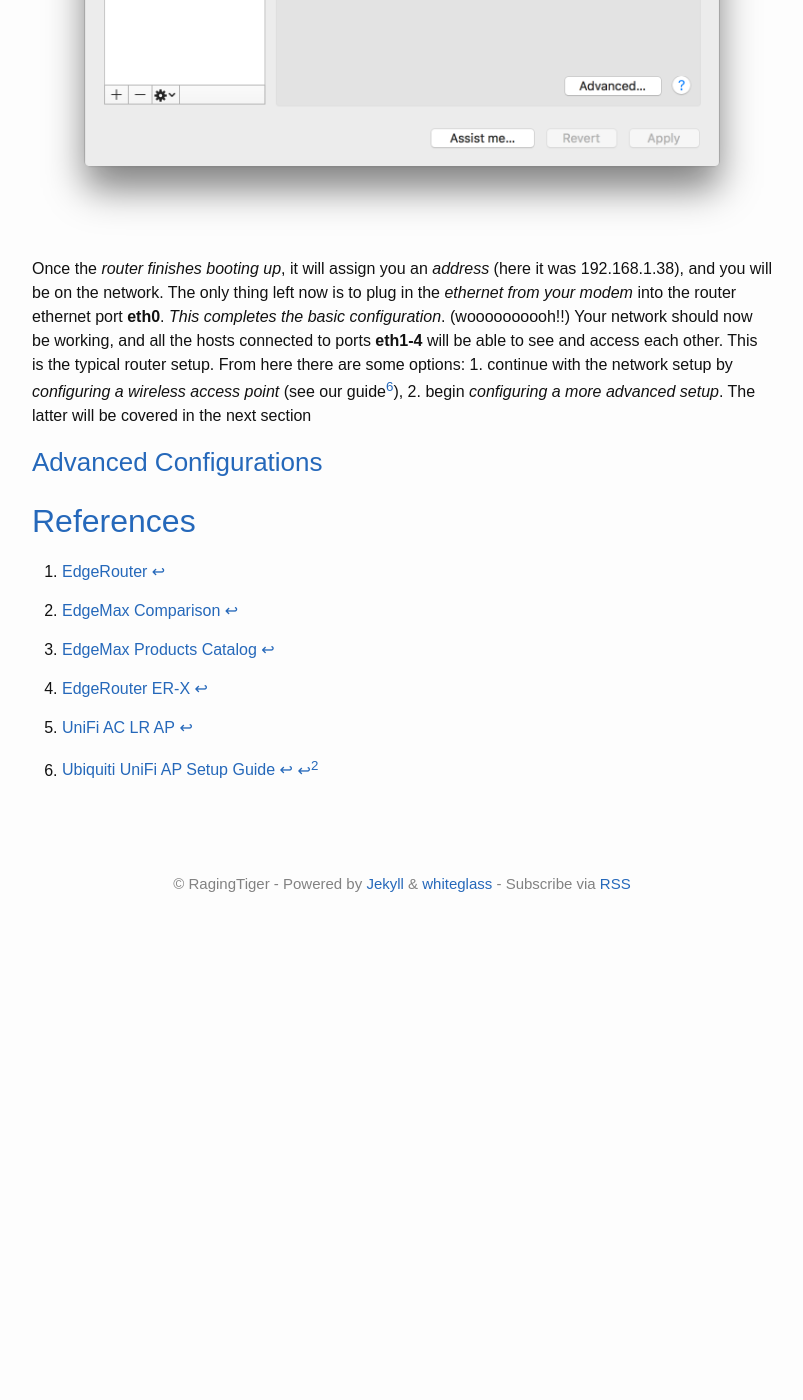
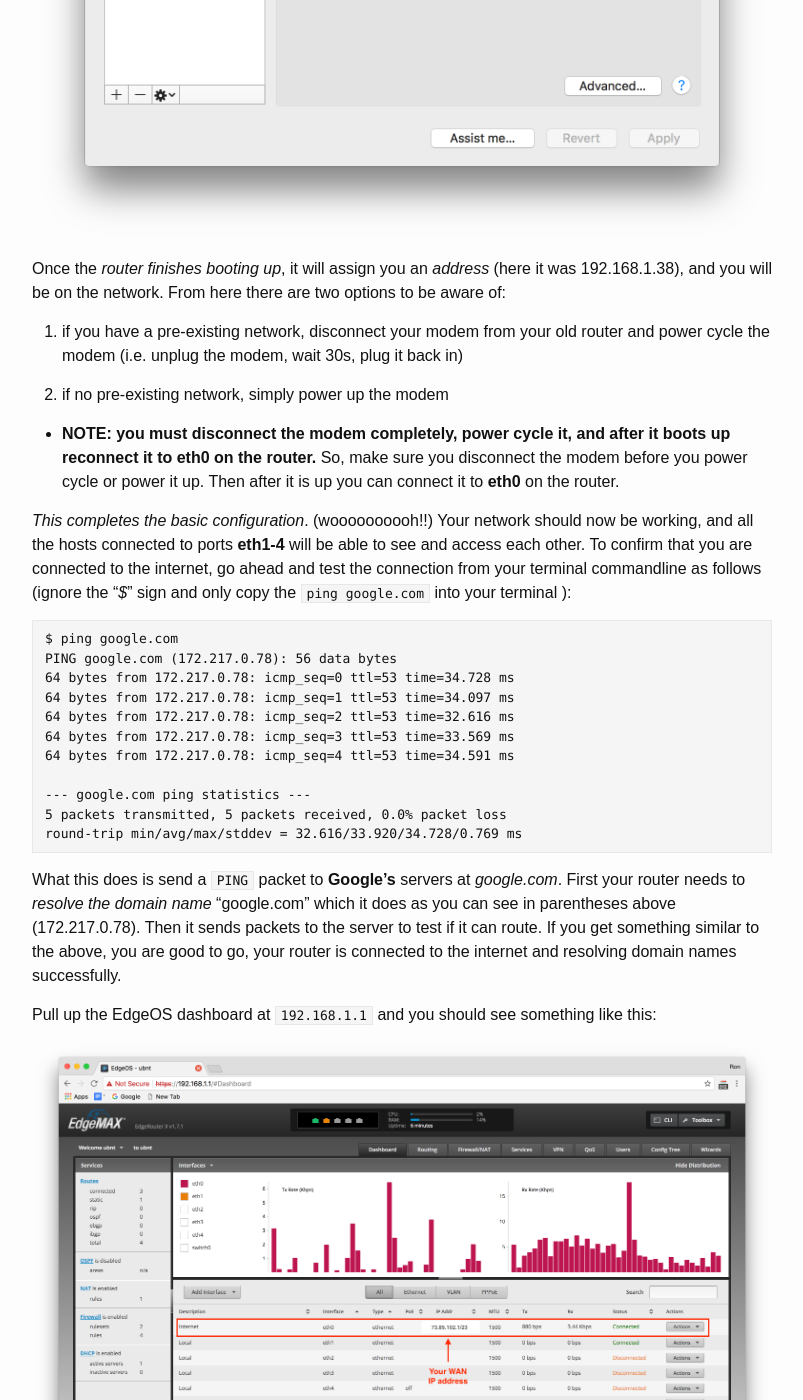
Before and after one commit to RagingTiger/RagingTiger.github.io, a Jekyll site: the page built from _posts/2018-04-29-ubq-erx-router-setup.md, in a window 1280 px wide and 1400 px high, scrolled down 9373 px. Shown: the whole window, without its empty margins (238-1041 px from the left). Built offline with Jekyll 4.4.1, drawn with Linux system fonts in a browser that asks for light colours; before the commit the page ends 10313 px from its top, so only the background shows below that; some of the changed text lies outside the part shown.

Commit message:
Updated with more detail on modem and router connection/setup

````diff
--- a/_posts/2018-04-29-ubq-erx-router-setup.md
+++ b/_posts/2018-04-29-ubq-erx-router-setup.md
@@ -89,7 +89,44 @@ Now, the router will be rebooting, and loading the newly setup basic configurati
 
 ![DHCP Config]({{site.baseurl}}/assets/img/ers/dhcp_config1.png)
 
-Once the *router finishes booting up*, it will assign you an *address* (here it was 192.168.1.38), and you will be on the network. The only thing left now is to plug in the *ethernet from your modem* into the router ethernet port **eth0**. *This completes the basic configuration*. (woooooooooh!!) Your network should now be working, and all the hosts connected to ports **eth1-4** will be able to see and access each other. This is the typical router setup. From here there are some options: 1. continue with the network setup by *configuring a wireless access point* (see our guide[^fn6]), 2. begin *configuring a more advanced setup*. The latter will be covered in the next section
+Once the *router finishes booting up*, it will assign you an *address* (here it was 192.168.1.38), and you will be on the network. From here there are two options to be aware of:
+1. if you have a pre-existing network, disconnect your modem from your old router and power cycle the modem (i.e. unplug the modem, wait 30s, plug it back in)
+
+2. if no pre-existing network, simply power up the modem
+
+* **NOTE: you must disconnect the modem completely, power cycle it, and after it
+boots up reconnect it to eth0 on the router.** So, make sure you disconnect the modem before you power cycle or power it up. Then after it is up you can connect it to **eth0** on the router.
+
+*This completes the basic configuration*. (woooooooooh!!) Your network should now be working, and all the hosts connected to ports **eth1-4** will be able to see and access each other. To confirm that you are connected to the internet, go ahead and test the connection from your terminal commandline as follows (ignore the "*$*" sign and only copy the `ping google.com` into your terminal
+):
+
+```
+$ ping google.com
+PING google.com (172.217.0.78): 56 data bytes
+64 bytes from 172.217.0.78: icmp_seq=0 ttl=53 time=34.728 ms
+64 bytes from 172.217.0.78: icmp_seq=1 ttl=53 time=34.097 ms
+64 bytes from 172.217.0.78: icmp_seq=2 ttl=53 time=32.616 ms
+64 bytes from 172.217.0.78: icmp_seq=3 ttl=53 time=33.569 ms
+64 bytes from 172.217.0.78: icmp_seq=4 ttl=53 time=34.591 ms
+
+--- google.com ping statistics ---
+5 packets transmitted, 5 packets received, 0.0% packet loss
+round-trip min/avg/max/stddev = 32.616/33.920/34.728/0.769 ms
+```
+What this does is send a `PING` packet to **Google's** servers at *google.com*. First your router needs to *resolve the domain name* "google.com" which it does as you can see in parentheses above (172.217.0.78). Then it sends packets to the server to test if it can route. If you get something similar to the above, you are good to go, your router is connected to the internet and resolving domain names successfully.
+
+Pull up the EdgeOS dashboard at `192.168.1.1` and you should see something
+like this:
+
+![Internet Connected]({{site.baseurl}}/assets/img/ers/wan_connected1.png)
+
+Notice how there is an **IP address** for **eth0**. This is your router's address on the **WAN** (i.e. internet). Again, this confirms the router and modem have successfully established a connection, and your internet access is
+open.
+
+To be clear, this is only the most basic configuration that allows you to use **eth0** as the internet source, and **eth1-4** as your LAN switch. But you may want to continue to configure your network (most likely to add an access point for wireless internet). From here there are some options:
+1. continue with the network setup by *configuring a wireless access point* (see our guide[^fn6])
+
+2. begin *configuring a more advanced setup*. The latter will be covered in the next section
 
 ### <a name="advconfig"></a> [Advanced Configurations](#toc)
 
````
Also changed, not shown: assets/img/ers/wan_connected1.png (added).
